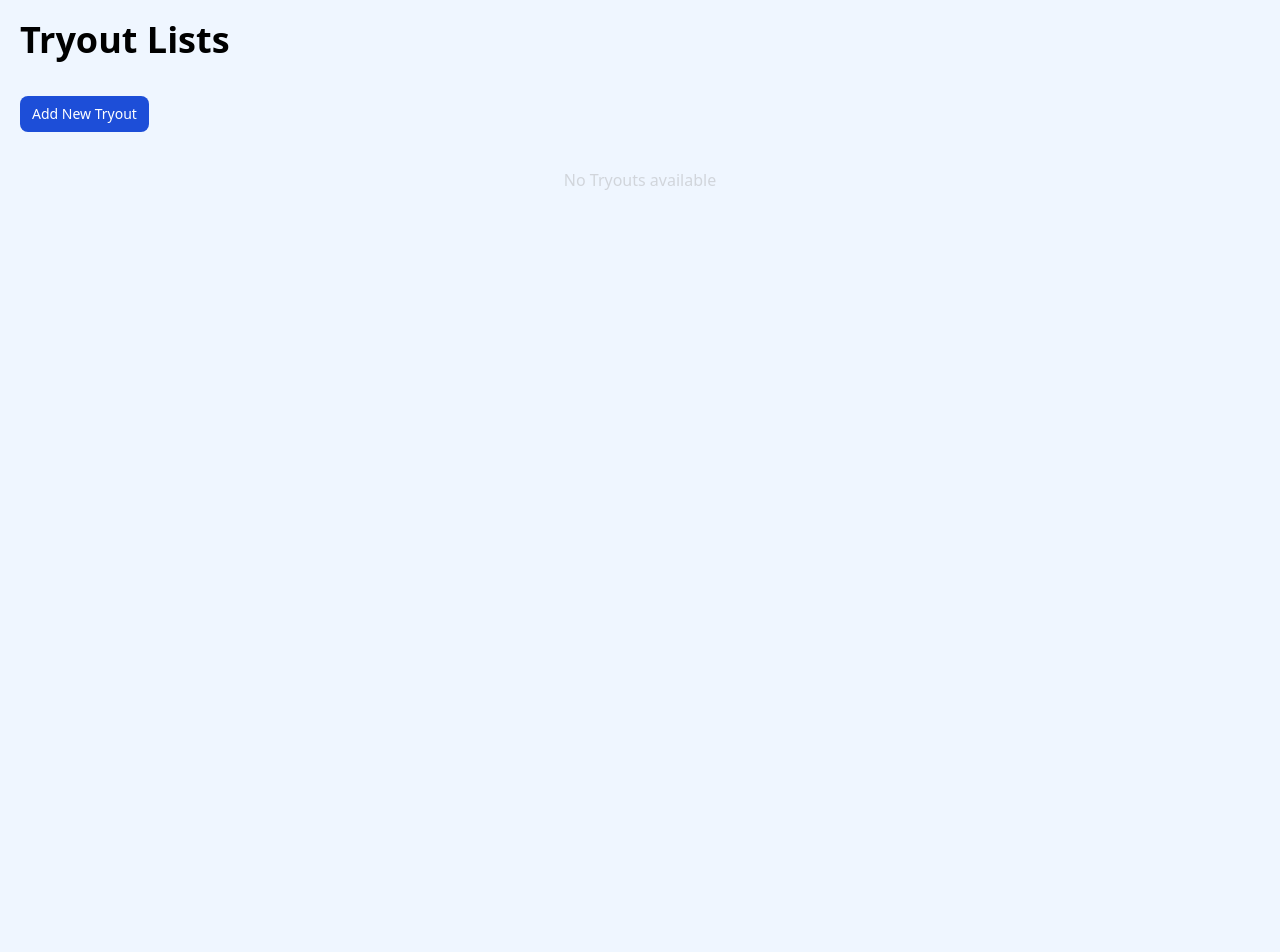
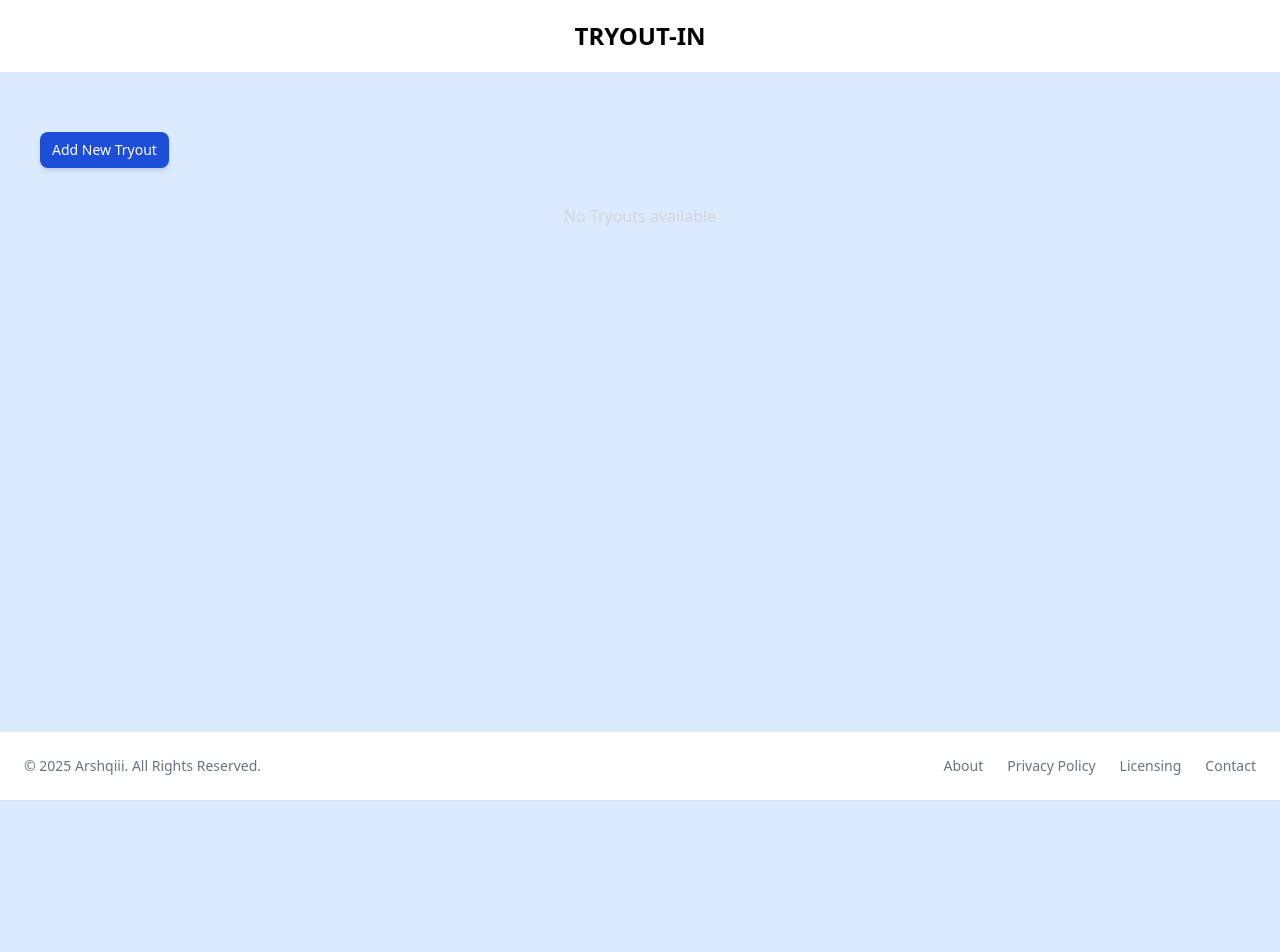
Before and after one commit to arshqiii/Tugas-OPREC-RISTEK-WebDev, a Django app: page / in a window 1280 px wide. Before the commit the page ends 190 px from the top, so only its background shows below. Run offline with Django 5.2, Linux system fonts and the light colour scheme; data that the repository does not hold is empty; some libraries are stand-ins or nearby versions.

Commit message:
added footer and navbar

```diff
--- a/main/templates/mainPage/index.html
+++ b/main/templates/mainPage/index.html
@@ -5,21 +5,21 @@
 {% endblock meta %}
 
 {% block content %}
-<div class="relative p-5 h-screen bg-blue-50">
-    <h1 class="text-4xl font-extrabold dark:text-black mb-4">Tryout Lists</h1>
-    <a href="{% url 'main:create_tryout' %}" class="my-5 inline-flex items-center px-3 py-2 text-sm font-medium text-center text-white bg-blue-700 rounded-lg">
+{% include 'navbar.html' %}
+<div class="relative m-10 h-screen">
+    <a href="{% url 'main:create_tryout' %}" class="my-5 inline-flex items-center px-3 py-2 text-sm font-medium text-center text-white bg-blue-700 rounded-lg shadow-md transition transform hover:-translate-y-1 hover:scale-10 flex items-center justify-center text-center">
         Add New Tryout
     </a>
     <div class="flex flex-col gap-4">
         {% for tryout in list_tryout %}
-        <div class="w-full p-6 bg-white border border-gray-200 rounded-lg shadow-sm dark:bg-gray-200 dark:border-gray-700">
+        <div class="w-full p-6 bg-white border border-gray-200 rounded-lg shadow-sm dark:bg-gray-200 dark:border-gray-700 shadow-md transition transform hover:-translate-y-1 hover:scale-100 justify-center">
             <h5 class="mb-2 text-2xl font-bold tracking-tight text-gray-900 dark:text-black">{{ tryout.title }}</h5>
             <p class="mb-3 font-normal text-gray-700 dark:text-gray-600">{{ tryout.description }}</p>
             <div class="flex flex-row gap-3">
-                <a href="{% url 'main:tryout_detail' tryout.id %}" class="inline-flex items-center px-3 py-2 text-sm font-medium text-center text-white bg-blue-700 rounded-lg">
+                <a href="{% url 'main:tryout_detail' tryout.id %}" class="inline-flex items-center px-3 py-2 text-sm font-medium text-center text-white bg-blue-700 rounded-lg shadow-md transition transform hover:-translate-y-1 hover:scale-10 flex items-center justify-center text-center">
                     Quiz Details
                 </a>
-                <a href="{% url 'main:attempt_quiz' tryout.id %}" class="inline-flex items-center px-3 py-2 text-sm font-medium text-center text-white bg-green-700 rounded-lg">
+                <a href="{% url 'main:attempt_quiz' tryout.id %}" class="inline-flex items-center px-3 py-2 text-sm font-medium text-center text-white bg-green-700 rounded-lg shadow-md transition transform hover:-translate-y-1 hover:scale-10 flex items-center justify-center text-center">
                     Attempt Quiz
                 </a>
             </div>
@@ -29,4 +29,5 @@
         {% endfor %}
     </div>
 </div>
+{% include 'footer.html' %}
 {% endblock content %}
--- a/templates/base.html
+++ b/templates/base.html
@@ -15,6 +15,6 @@
 		<link rel="preload" href="https://cdn.jsdelivr.net/npm/@tabler/icons-webfont@latest/dist/tabler-icons.min.css" as="style" />
 	</head>
 	<body>
-		<div class="relative overflow-x-hidden min-h-screen">{% block content %} {% endblock content %}</div>
+		<div class="relative overflow-x-hidden min-h-screen bg-blue-100">{% block content %} {% endblock content %}</div>
 	</body>
 </html>
--- /dev/null
+++ b/templates/footer.html
@@ -0,0 +1,20 @@
+
+
+<footer class="fixed bottom-0 left-0 z-20 w-full p-4 bg-white border-t border-gray-200 shadow-sm md:flex md:items-center md:justify-between md:p-6 dark:bg-gray-800 dark:border-gray-600">
+    <span class="text-sm text-gray-500 sm:text-center dark:text-gray-400">© 2025 Arshqiii. All Rights Reserved.
+    </span>
+    <ul class="flex flex-wrap items-center mt-3 text-sm font-medium text-gray-500 dark:text-gray-400 sm:mt-0">
+        <li>
+            <a href="#" class="hover:underline me-4 md:me-6">About</a>
+        </li>
+        <li>
+            <a href="#" class="hover:underline me-4 md:me-6">Privacy Policy</a>
+        </li>
+        <li>
+            <a href="#" class="hover:underline me-4 md:me-6">Licensing</a>
+        </li>
+        <li>
+            <a href="#" class="hover:underline">Contact</a>
+        </li>
+    </ul>
+</footer>
--- /dev/null
+++ b/templates/navbar.html
@@ -0,0 +1,5 @@
+<nav class="w-full bg-white border-gray-200 dark:bg-gray-900 rounded-xs">
+<div class=" text-center p-5">
+    <span class="self-center font-extrabold text-2xl font-semibold whitespace-nowrap dark:text-white">TRYOUT-IN</span>
+</div>
+</nav>
```
